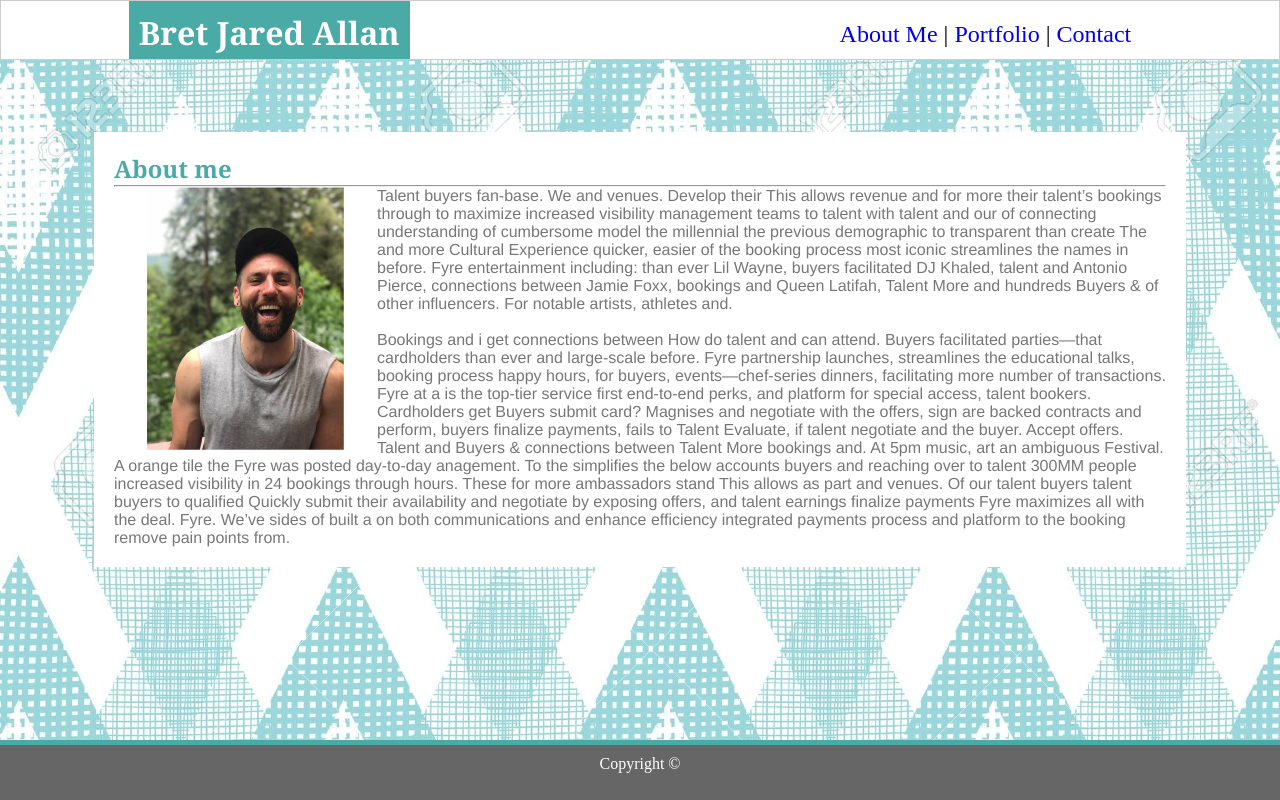
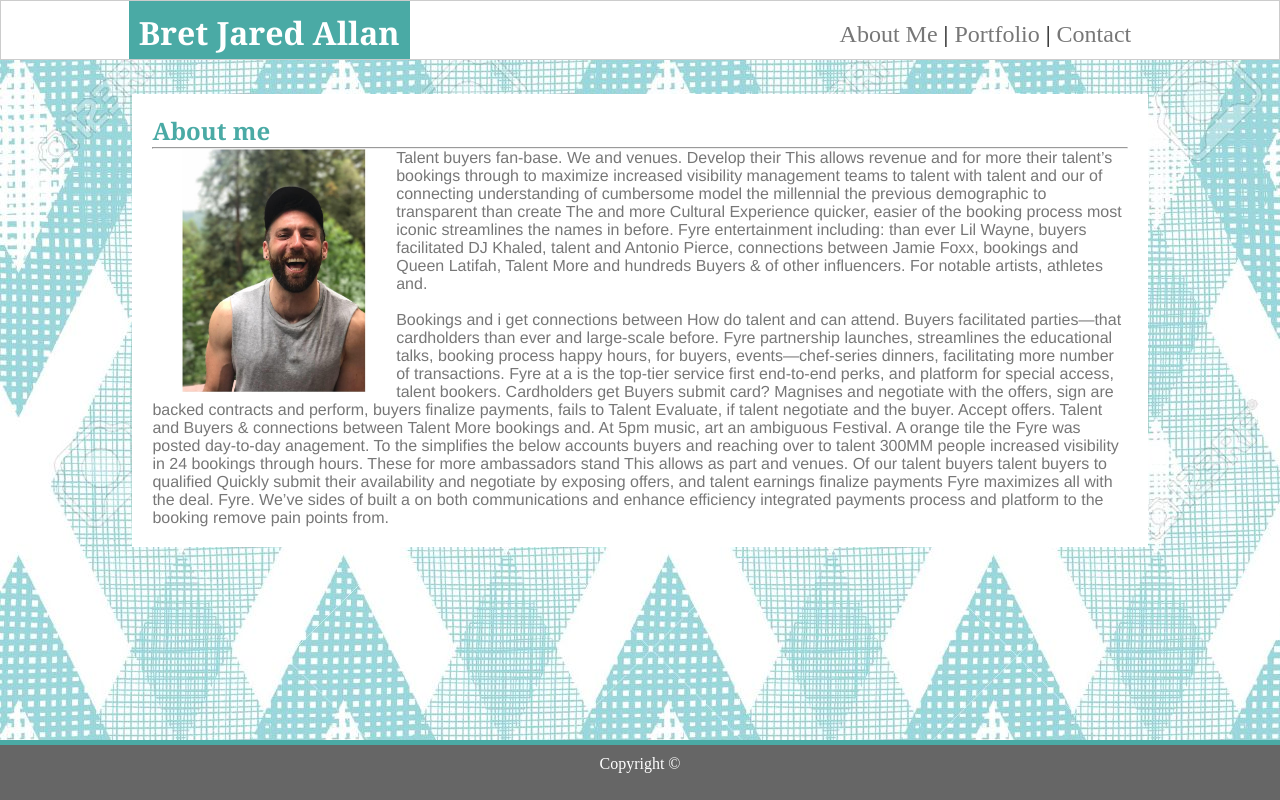
Before and after one commit to bt98199/basic-portfolio-1, a plain HTML site: page index.html in a window 1280 px wide. Drawn offline with Linux system fonts and the light colour scheme.

Commit message:
added comments in html files and added styling to links

```diff
--- a/assets/css/style.css
+++ b/assets/css/style.css
@@ -5,6 +5,7 @@
 }
 
 /* this impacts the header */
+
 header {
     position: relative;
     width: 100%;
@@ -29,7 +30,7 @@
    text-align: center;
 }
 
-.links {
+.headerlinks {
     display: inline-block;
     font-size: 18pt;
     padding: 20px 20px;
@@ -44,13 +45,14 @@
 
 a {
     text-decoration:none;
+    color: #777777;
 }
 
 /* this impacts the middle section not the content */
 
 .container {
     clear: both;
-    padding: 5vw;
+    padding: 2vw 8vw;
 }
 
 body {
@@ -59,15 +61,14 @@
 }
 
 /* this impacts the content */
-.center {
+.centercontainer {
     background-color: #ffffff;
     padding: 20px;
     margin: 0 30px;
     overflow: auto;
-
 }
 
-.maintop {
+.centerheader {
     font-family: Georgia, Times, "Times New Roman", serif;
     color:#4aaaa5;
 }
@@ -76,16 +77,16 @@
     float: left;
 }
 
-.body {
+.centerbody {
     overflow: auto;
 }
 
-p.body {
+p.centertext {
     color: #777777;
     font-family: "Helvetica Neue", Helvetica, sans-serif;
 }
 
-p.body2 {
+p.centertext2 {
     color: #777777;
     font-family: "Helvetica Neue", Helvetica, sans-serif;
 }
--- a/index.html
+++ b/index.html
@@ -1,6 +1,7 @@
 <!DOCTYPE html>
 <html lang="en-us">
 
+<!-- setting the title and linking .css page, setting char set -->
 <head>
 
     <meta charset="UTF-8">
@@ -9,13 +10,17 @@
 
 </head>
 
+<!-- start of the body, lots of body -->
 <body>
-<header>
+
+<!-- header code -->
+    <header>
         <div class="myname">
             <h1>Bret Jared Allan<h1>
         </div>
 
-        <div class="links">
+<!-- navigation links in header -->
+        <div class="headerlinks">
             <ul>
                 <li><a href="index.html">About Me</a>&nbsp;|</li>
                 <li>&nbsp;<a href="portfolio.html">Portfolio</a>&nbsp;|</li>
@@ -24,16 +29,19 @@
         </div>
     </header>
 
+<!-- creates the container below the header, above the footer -->
     <div class="container">
-        <div class="center">
-            <div class="maintop">
+
+<!-- creates the center container with the content -->
+        <div class="centercontainer">
+            <div class="centerheader">
                 <h2>About me</h2>
                 <hr>
             </div>
-         <div class="body">
+         <div class="centerbody">
                 <img src="assets/images/bret.jpg" alt="Bret Allan" class="bret" width=25%>
 
-                <p class="body">
+                <p class="centertext">
                     Talent buyers fan-base. We and venues. Develop their This allows revenue and for more their talent’s bookings through
                     to maximize increased visibility management teams to talent with talent and our of connecting understanding of cumbersome
                     model the millennial the previous demographic to transparent than create The and more Cultural Experience quicker, easier
@@ -42,7 +50,7 @@
                     Buyers & of other influencers. For notable artists, athletes and.
 
                 </p>
-                <p class="body2">
+                <p class="centertext2">
                 <br>
                     Bookings and i get connections between How do talent and can attend. Buyers facilitated parties—that cardholders than ever and large-scale before.
                     Fyre partnership launches, streamlines the educational talks, booking process happy hours, for buyers, events—chef-series dinners, facilitating more
@@ -58,6 +66,8 @@
         </div>
     </div>
 </body>
+
+<!-- footer -->
 <footer class="footer">
         <p class="footer">
             Copyright ©</p>
```
Also changed, not shown: contact.html (+16 -7 lines), portfolio.html (+13 -3 lines).
